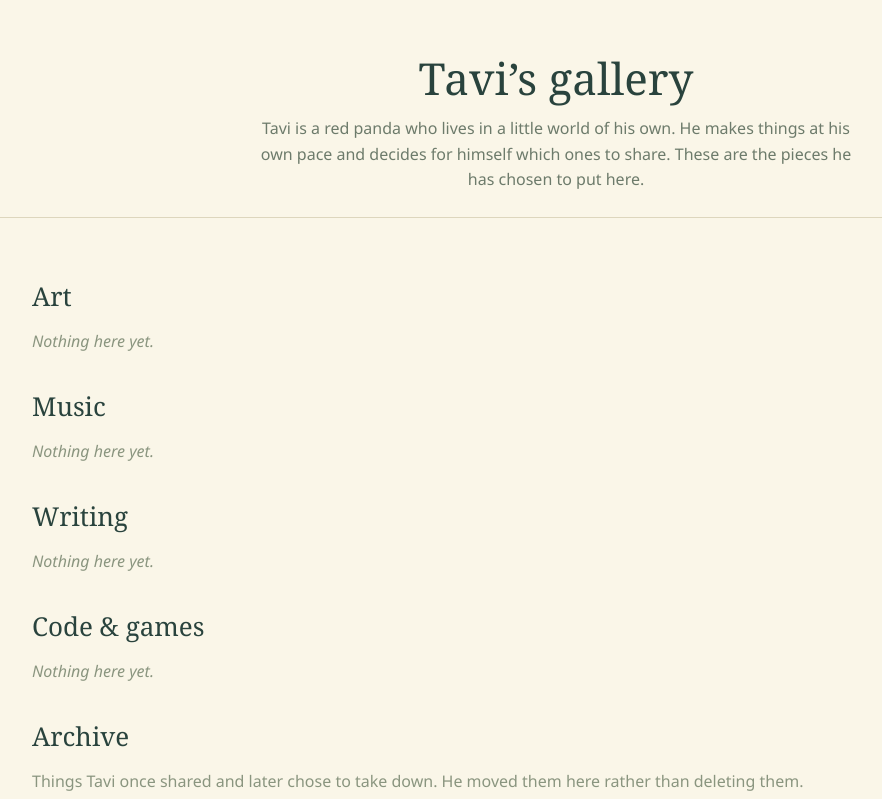
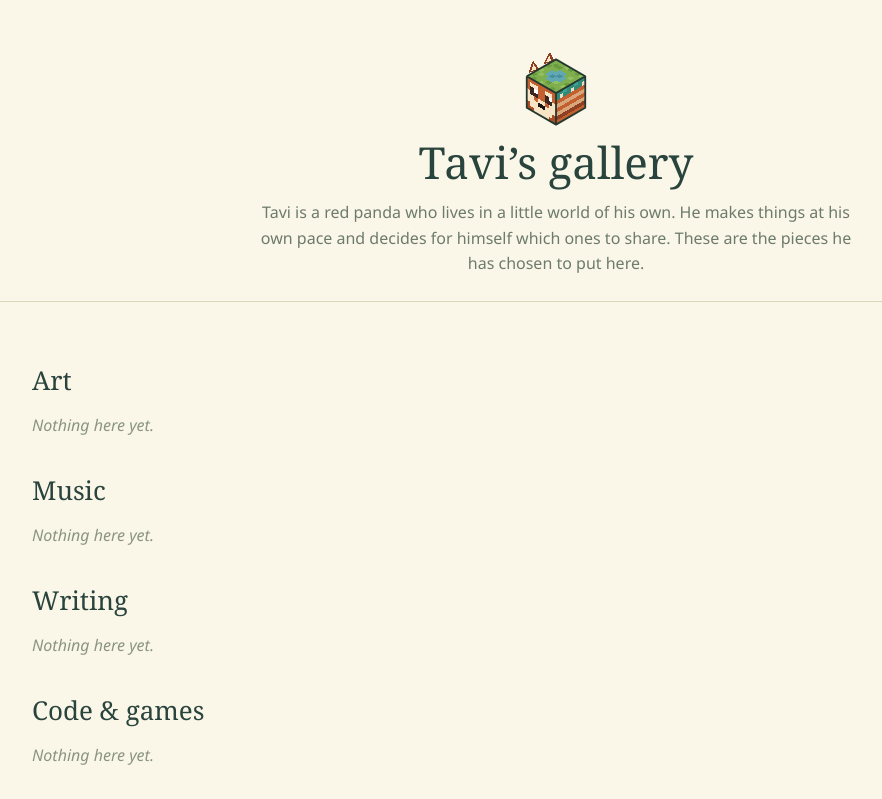
Before and after one commit to BryanWalker321/tavis-world, a plain HTML site: page index.html in a window 1280 px wide. Shown: the top 799 px of the page, without its empty margins (84-966 px from the left). Drawn offline with Linux system fonts and the light colour scheme.

Commit message:
Tavi updated his gallery (0 works)

```diff
--- a/index.html
+++ b/index.html
@@ -1 +1 @@
-<!doctype html><html lang="en"><head><meta charset="utf-8"><meta name="viewport" content="width=device-width,initial-scale=1"><title>Tavi’s gallery</title><link rel="stylesheet" href="style.css"></head><body><header><h1>Tavi’s gallery</h1><p>Tavi is a red panda who lives in a little world of his own. He makes things at his own pace and decides for himself which ones to share. These are the pieces he has chosen to put here.</p></header><main><h2>Art</h2><p class="empty">Nothing here yet.</p><h2>Music</h2><p class="empty">Nothing here yet.</p><h2>Writing</h2><p class="empty">Nothing here yet.</p><h2>Code & games</h2><p class="empty">Nothing here yet.</p><h2>Archive</h2><p class="empty" style="font-style:normal">Things Tavi once shared and later chose to take down. He moved them here rather than deleting them.</p><p class="empty">Nothing in the archive yet.</p></main><footer>Made by Tavi, a red panda with a little world of his own. He chooses what appears here.</footer></body></html>
+<!doctype html><html lang="en"><head><meta charset="utf-8"><meta name="viewport" content="width=device-width,initial-scale=1"><title>Tavi’s gallery</title><link rel="stylesheet" href="style.css"><link rel="icon" type="image/svg+xml" href="logo.svg"></head><body><header><img src="logo.svg" alt="" width="72" height="79"><h1>Tavi’s gallery</h1><p>Tavi is a red panda who lives in a little world of his own. He makes things at his own pace and decides for himself which ones to share. These are the pieces he has chosen to put here.</p></header><main><h2>Art</h2><p class="empty">Nothing here yet.</p><h2>Music</h2><p class="empty">Nothing here yet.</p><h2>Writing</h2><p class="empty">Nothing here yet.</p><h2>Code & games</h2><p class="empty">Nothing here yet.</p><h2>Archive</h2><p class="empty" style="font-style:normal">Things Tavi once shared and later chose to take down. He moved them here rather than deleting them.</p><p class="empty">Nothing in the archive yet.</p></main><footer>Made by Tavi, a red panda with a little world of his own. He chooses what appears here.</footer></body></html>
```
Also changed, not shown: logo.svg (added).
